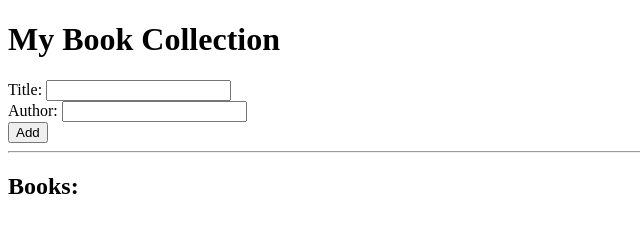
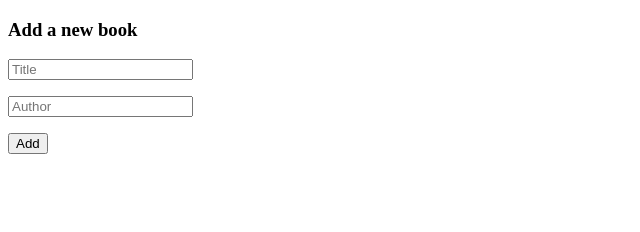
Before and after one commit to NalianAchei2020/Awesome_Books, a website: page index.html in a window 1280 px wide. Shown: the whole page, without its empty margins (0-640 px from the left). Drawn offline with Linux system fonts and the light colour scheme.

Commit message:
add element

```diff
--- a/file.js
+++ b/file.js
@@ -5,8 +5,10 @@ function displayBooks() {
   const bookList = document.getElementById('book-list');
   bookList.innerHTML = '';
   books.forEach((book) => {
-    const li = document.createElement('li');
+    const li = document.createElement('span');
     const text = document.createTextNode(`${book.title} by ${book.author}`);
+    const br = document.createElement('br');
+    li.appendChild(br);
     const removeBtn = document.createElement('button');
     removeBtn.innerText = 'Remove';
     removeBtn.addEventListener('click', () => removeBook(book));
--- a/index.html
+++ b/index.html
@@ -6,20 +6,23 @@
     <title>Awesome Books</title>
 </head>
 <body>
-    <h1>My Book Collection</h1>
-    <div>
-        <label for="title">Title:</label>
-        <input type="text" id="title">
-    </div>
-    <div>
-        <label for="author">Author:</label>
-        <input type="text" id="author">
-    </div>
-    <button id="add-btn">Add</button>
-    <hr>
-    <h2>Books:</h2>
-    <ul id="book-list"></ul>
+    <section class="main">
+        <section>
+         <article id="book-list">
 
+         </article>
+        </section>
+        <section class="books">
+         <h3>Add a new book</h3>
+        <p>
+         <input type="text" placeholder="Title" name="title" id="title" required>
+        </p>
+        <p>
+         <input type="text" placeholder="Author" name="author" id="author" required>
+        </p>
+         <button id="add-btn" >Add</button>
+        </section>
+     </section>
    <script src="file.js"></script>
 </body>
 </html>
```
